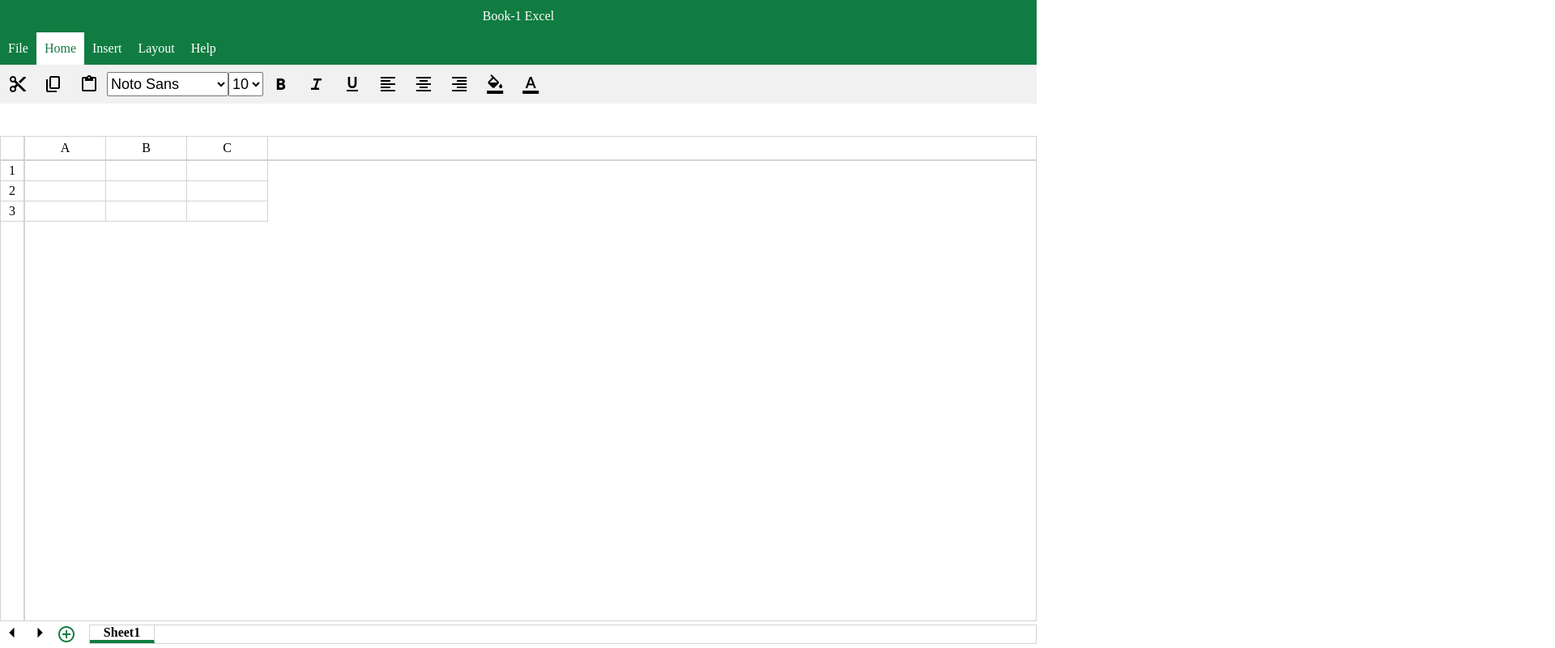
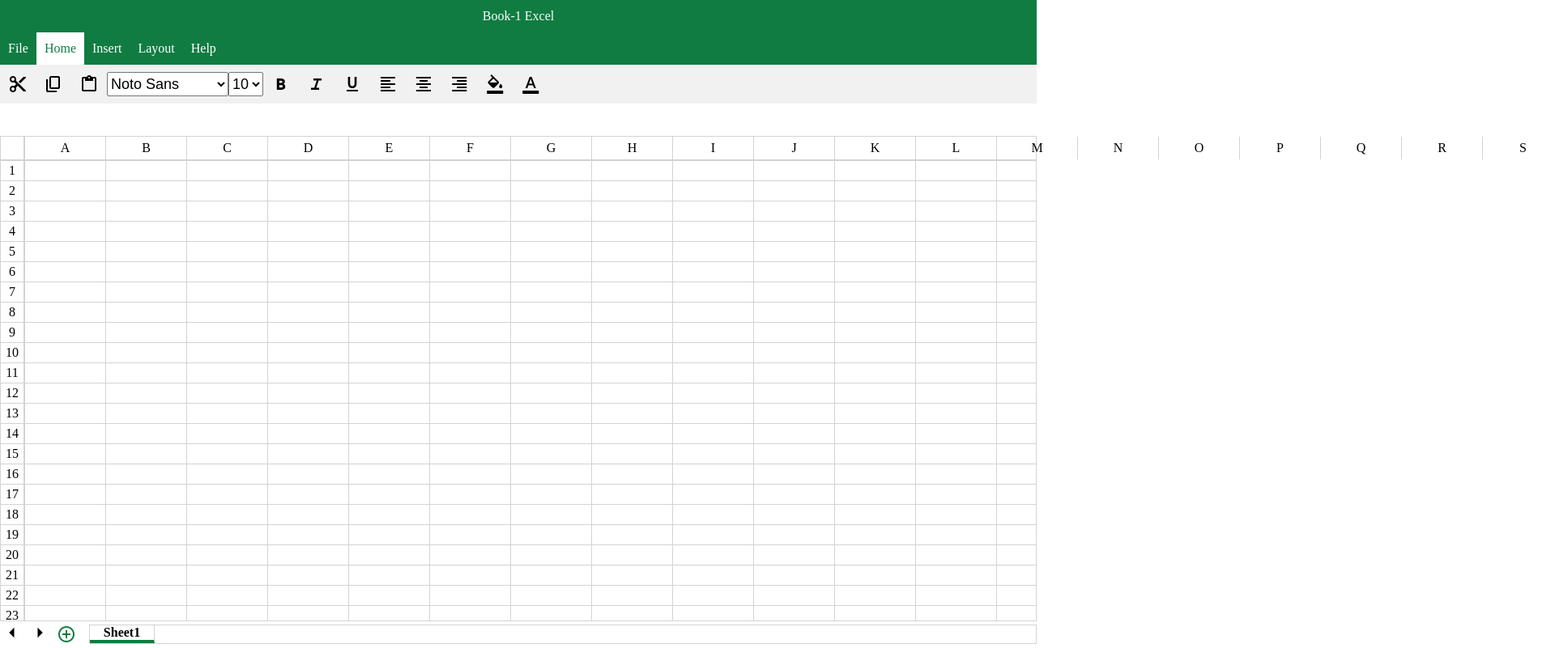
Before and after one commit to arshh020/ms-excel-clone, a plain HTML site: page index.html in a window 1280 px wide. Shown: the top 801 px of the page at 81% size, 1920 px wide, since content can reach past the window. Drawn offline with nearby package versions, Linux system fonts and the light colour scheme.

Commit message:
feat: all input cells added using js

```diff
--- a/index.html
+++ b/index.html
@@ -62,30 +62,28 @@
         <div class="data-container">
             <div class="select-all"></div>
             <div class="column-name-container">
-                <div class="column-name" id="colCod-A colId-1">A</div>
-                <div class="column-name" id="colCod-B colId-2">B</div>
-                <div class="column-name" id="colCod-C colId-3">C</div>
+                <!--<div class="column-name" id="colCod-A colId-1">A</div>
+                <div class="column-name" id="colCod-B colId-2">A</div>-->
             </div>
             <div class="row-name-container">
-                <div class="row-name" id="rowId-1">1</div>
-                <div class="row-name" id="rowId-2">2</div>
-                <div class="row-name" id="rowId-3">3</div>
+                <!--<div class="row-name" id="rowId-1">1</div>
+                <div class="row-name" id="rowId-2">2</div>-->
             </div>
             <div class="input-cell-container">
                 <div class="cell-row">
+                    <!--<div class="input-cell" contenteditable="true"></div>
                     <div class="input-cell" contenteditable="true"></div>
-                    <div class="input-cell" contenteditable="true"></div>
-                    <div class="input-cell" contenteditable="true"></div>
+                    <div class="input-cell" contenteditable="true"></div>-->
             </div>
             <div class="cell-row">
+                <!--<div class="input-cell" contenteditable="true"></div>
                 <div class="input-cell" contenteditable="true"></div>
-                <div class="input-cell" contenteditable="true"></div>
-                <div class="input-cell" contenteditable="true"></div>
+                <div class="input-cell" contenteditable="true"></div>-->
         </div>
             <div class="cell-row">
+                <!--<div class="input-cell" contenteditable="true"></div>
                 <div class="input-cell" contenteditable="true"></div>
-                <div class="input-cell" contenteditable="true"></div>
-                <div class="input-cell" contenteditable="true"></div>
+                <div class="input-cell" contenteditable="true"></div>-->
         </div>
         </div>
         <div class="sheet-bar">
@@ -99,5 +97,7 @@
         </div>
         </div>
     </div>
+    <script src="https://ajax.googleapis.com/ajax/libs/jquery/3.7.1/jquery.min.js"></script>
+    <script src="script.js"></script>
 </body>
 </html>
--- a/script.js
+++ b/script.js
@@ -1,11 +1,56 @@
-let ans = "";
+$(document).ready(function () {
 
-let n = 52;
+    let CellContainer = $(".input-cell-container");
 
-while (n > 0) {
-    let rem = (n - 1) % 26;
-    ans = String.fromCharCode(rem + 65) + ans;
-    n = Math.floor((n - 1) / 26);
+    for (let i = 1; i <= 50; i++) {
+        let ans = "";
+
+        let n = i;
+
+        while (n > 0) {
+            let rem = (n - 1) % 26;
+            ans = String.fromCharCode(rem + 65) + ans;
+            n = Math.floor((n - 1) / 26);
+        }
+
+        let column = $(`<div class="column-name" id="colCod-${ans} colId- ${i}">${ans}</div>`);
+        $(".column-name-container").append(column);
+        let row = $(`<div class="row-name" id="rowId-${i}">${i}</div>`);
+        $(".row-name-container").append(row);
+
+    }
+
+     for(let i = 1; i<=50; i++){
+        let cell = $(`<div class="cell-row"></div>`)
+        for(let j = 1; j<=50; j++){
+                let cellrow = $(`<div class="input-cell" contenteditable="true"></div>`);
+                cell.append(cellrow);
+            }
+
+            CellContainer.append(cell);
+        }
+
+
+});
+
+
+
+
+/*let ans = "";
+
+let n = 27;
+
+while(n > 0){
+    let rem = n % 26;
+    if(rem == 0){
+        ans = "Z" + ans;
+        n = Math.floor(n/26) - 1;
+    }
+    else{
+        ans = String.fromCharCode((rem-1)+26) + ans;
+        n = Math.floor(n/26);
+    }
 }
 
 console.log(ans);
+*/
--- a/style.css
+++ b/style.css
@@ -117,12 +117,14 @@ body{
     width: 30px;
     height: calc(75vh - 30px);
     border: 1px solid lightgray;
+    overflow: hidden;
 }
 
 .input-cell-container{
     width: calc(100vw - 30px);
     height: calc(75vh - 30px);
     border: 1px solid lightgray;
+    overflow: hidden;
 }
 
 .sheet-bar{
@@ -177,7 +179,7 @@ body{
 }
 
 .column-name{
-    width: 100px;
+    min-width: 100px;
     display: flex;
     justify-content: center;
     align-items: center;
@@ -189,7 +191,7 @@ body{
     display: flex;
     justify-content: center;
     align-items: center;
-    height: 25px;
+    min-height: 25px;
     border-bottom: 1px solid lightgray;
 }
 
@@ -198,8 +200,8 @@ body{
 }
 
 .input-cell{
-    width: 100px;
-    height: 25px;
+    min-width: 100px;
+    min-height: 25px;
     border-right: 1px solid lightgray;
     border-bottom: 1px solid lightgray;
 }
```
